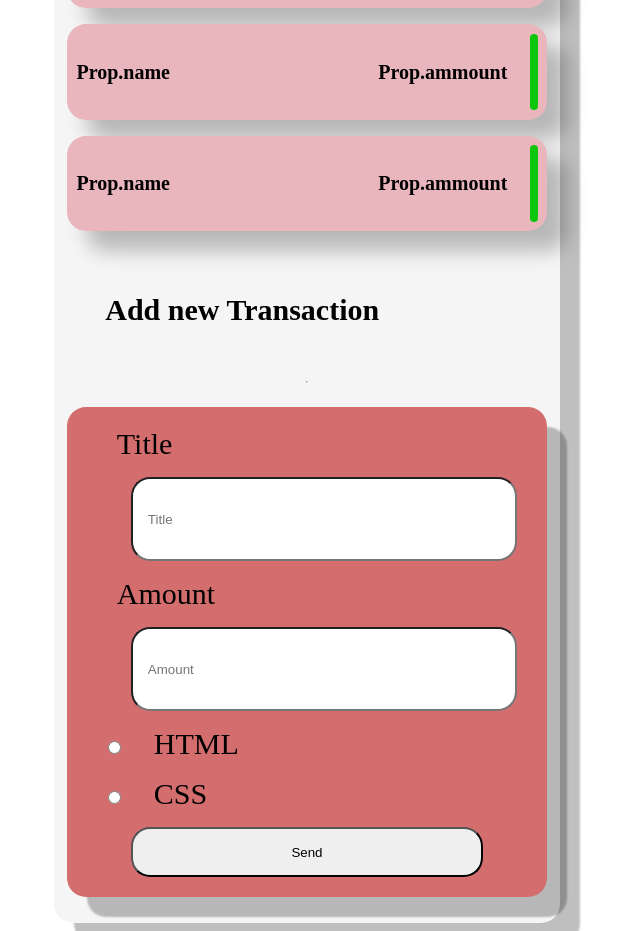
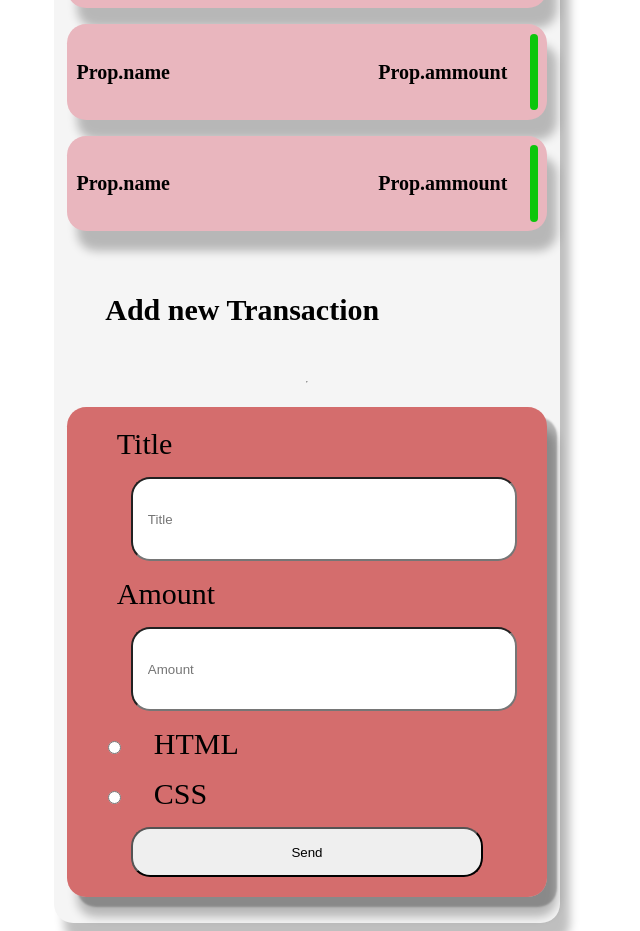
Before and after one commit to qasim29/expense-tracker, a React (Create React App) app: page / in a window 1280 px wide. Shown: the part 800-1731 px from the top of the page, without its empty margins (333-973 px from the left). Built offline with nearby package versions, Linux system fonts and the light colour scheme; the HTML template or start-up script is replaced by a standard one.

Commit message:
Added Card.js

```diff
--- a/src/App.js
+++ b/src/App.js
@@ -2,11 +2,12 @@ import "./styles/App.css";
 import StatsPanel from "./components/StatsPanel";
 import History from "./components/History";
 import AddTransaction from './components/AddTransaction';
+import Card from "./components/Card";
 
 
 function App(Prop) {
   return (
-    <div className="App">
+    <Card className="App">
       <div id="container1">
         <h1>Expense Tracker</h1>
       </div>
@@ -23,7 +24,7 @@ function App(Prop) {
       <div id="container5">
         <AddTransaction></AddTransaction>
       </div>
-    </div>
+    </Card>
   );
 }
 
--- /dev/null
+++ b/src/components/Card.js
@@ -0,0 +1,12 @@
+import React from 'react';
+import '../styles/Card.css';
+
+const Card = (props) => {
+
+    const className= 'Card ' + props.className;
+    return (
+        <div className={className}>{props.children}</div>
+    )
+}
+
+export default Card;
--- a/src/components/StatsPanel.js
+++ b/src/components/StatsPanel.js
@@ -1,8 +1,9 @@
 import '../styles/StatsPanel.css'
+import Card from './Card';
 
 function StatsPanel() {
   return (
-    <div className="StatsPanel">
+    <Card className="StatsPanel">
       <div className="container">
         <div>
           <h3>Income</h3>
@@ -14,7 +15,7 @@ function StatsPanel() {
           <h4 style={{ color: "red" }}>100.00</h4>
         </div>
       </div>
-    </div>
+    </Card>
   );
 }
 
--- a/src/components/Transaction.js
+++ b/src/components/Transaction.js
@@ -1,14 +1,15 @@
-  import "../styles/Transaction.css";
+import "../styles/Transaction.css";
+import Card from "./Card";
 
 function Transaction(Prop) {
   return (
-    <div className="transaction">
+    <Card className="transaction">
       <div className="values">
         <h4 id="name">Prop.name</h4>
         <h4 id="ammount">Prop.ammount</h4>
       </div>
       <div id="status"></div>
-    </div>
+    </Card>
   );
 }
 
--- a/src/components/TransactionDetails.js
+++ b/src/components/TransactionDetails.js
@@ -1,8 +1,9 @@
 import "../styles/TransactionDetails.css";
+import Card from "./Card";
 
 const TransactionDetails = () => {
   return (
-    <div className="transaction-details">
+    <Card className="transaction-details">
       <form>
         <label>Title</label>
         <input type="text" name="title" placeholder="Title" />
@@ -21,11 +22,10 @@ const TransactionDetails = () => {
           <br></br>
         </div>
 
-
         {/* button */}
         <input type="submit" value="Send" />
       </form>
-    </div>
+    </Card>
   );
 };
 
--- a/src/styles/App.css
+++ b/src/styles/App.css
@@ -10,9 +10,10 @@
 
   margin-top: 2%;
   padding-bottom: 2%;
-  border-radius: 1.2rem;
-  box-shadow: 20px 20px 2px rgba(0, 0, 0, 0.25);
+  /* border-radius: 1.2rem;
+  box-shadow: 20px 20px 2px rgba(0, 0, 0, 0.25); */
   background-color: whitesmoke;
+
   }
 
 #container1{
--- /dev/null
+++ b/src/styles/Card.css
@@ -0,0 +1,4 @@
+.Card{
+    border-radius: 1.2rem;
+    box-shadow: 10px 20px 10px rgba(0, 0, 0, 0.25);
+}
--- a/src/styles/Transaction.css
+++ b/src/styles/Transaction.css
@@ -1,8 +1,8 @@
 .transaction{
     display: flex;
     padding: 2%;
-    border-radius: 1.2rem;
-    box-shadow: 20px 20px 20px rgba(0, 0, 0, 0.25);
+    /* border-radius: 1.2rem;
+    box-shadow: 20px 20px 20px rgba(0, 0, 0, 0.25); */
     background-color:rgb(233, 182, 190);
 }
 .values{
--- a/src/styles/TransactionDetails.css
+++ b/src/styles/TransactionDetails.css
@@ -1,9 +1,9 @@
-.transaction-details form{
+form{
     display:flex;
     flex-direction: column;
     row-gap: 1em;
     border-radius: 1.2rem;
-    box-shadow: 20px 20px 2px rgba(0, 0, 0, 0.25);
+    box-shadow: 10px 10px 2px rgba(0, 0, 0, 0.25);
     background-color: rgb(212, 109, 109);
     padding: 20px;
 }
```
